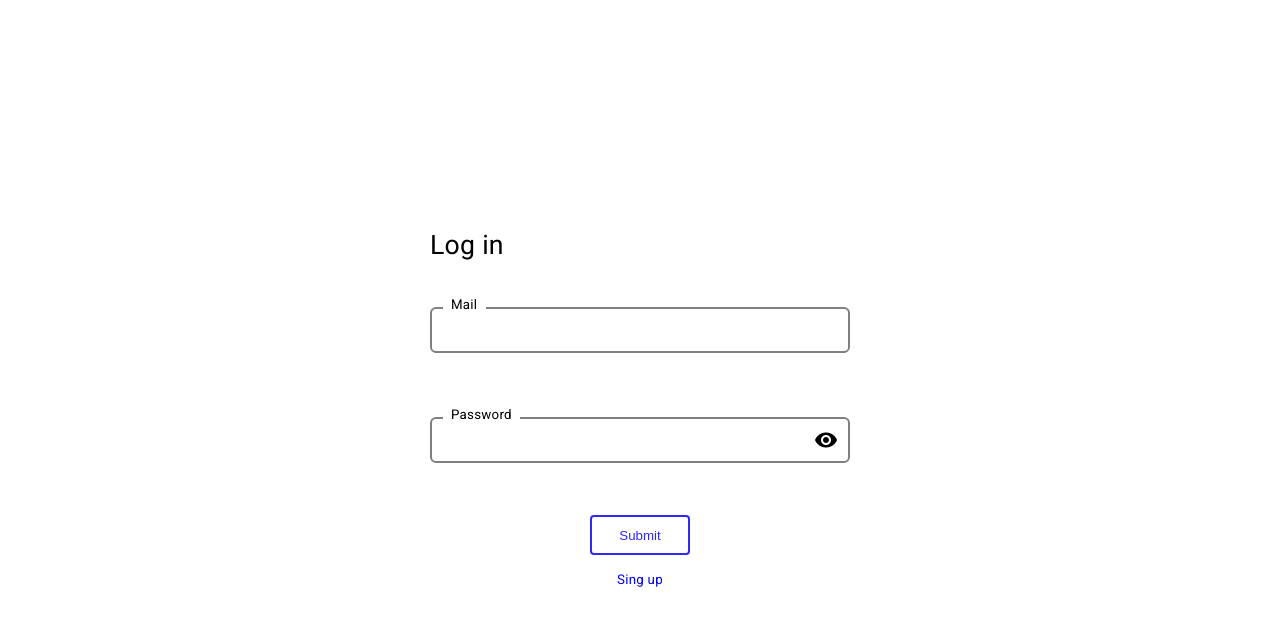
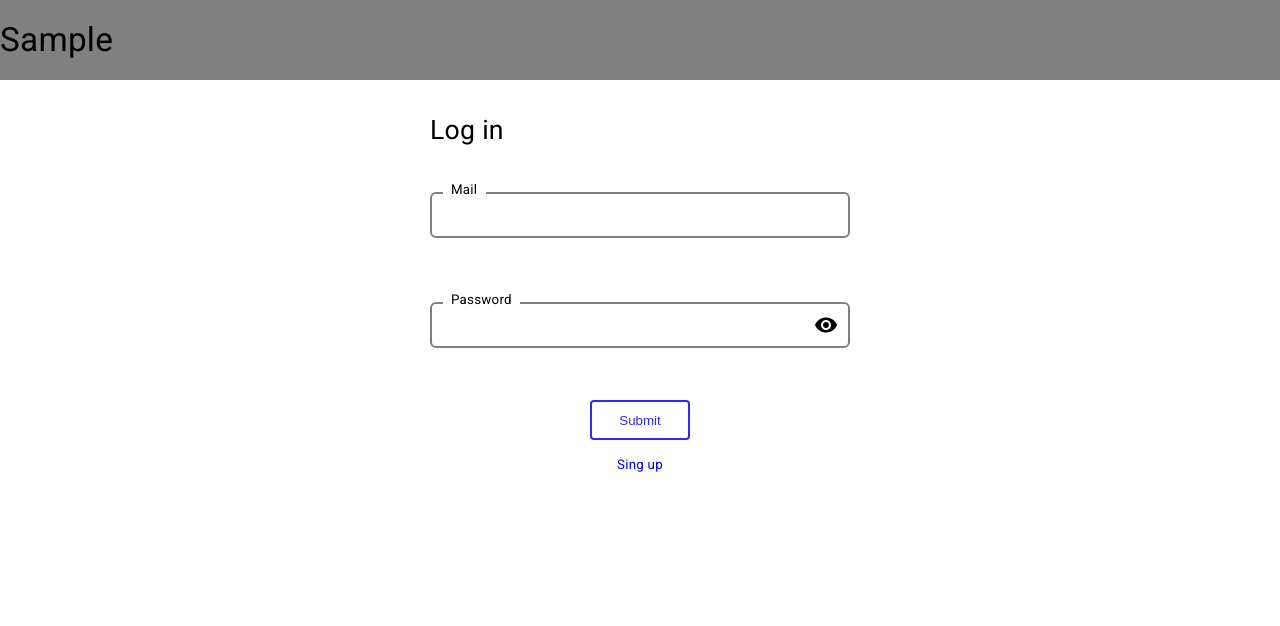
Before and after one commit to yuto-miyoshi/login, an Angular app in the folder frontend/: page / in a window 1280 px wide. Shown: the top 626 px of the page. Built offline with nearby package versions, Linux system fonts and the light colour scheme.

Commit message:
ADD：トップページのスタイルを導入

```diff
--- a/frontend/src/app/app.component.html
+++ b/frontend/src/app/app.component.html
@@ -1,3 +1,7 @@
+<div class="header">
+  <div class="title">Sample</div>
+</div>
+
 <div class="content">
   <router-outlet></router-outlet>
 </div>
--- a/frontend/src/app/app.component.scss
+++ b/frontend/src/app/app.component.scss
@@ -1,9 +1,39 @@
+$header-side-padding: 30px;
+
 :host {
+  /** self skeleton */
+  width: 100%;
+  height: 100vh;
+
+  /** skeleton for child */
   display: flex;
   flex-direction: column;
   align-items: center;
 }
 
+.header {
+  /** self skeleton */
+  width: 100%;
+  height: 10vh;
+  // padding: 0 $header-side-padding;
+
+  /** self design */
+  background-color: gray;
+
+  /** skeleton for child */
+  display: flex;
+  flex-direction: row;
+  align-items: center;
+
+  /** child */
+  > .title {
+    /** self design */
+    font-size: 2.5rem;
+  }
+}
+
 .content {
+  /** self skeleton */
   width: 420px;
+  height: 90vh;
 }
--- a/frontend/src/app/login/login.component.scss
+++ b/frontend/src/app/login/login.component.scss
@@ -1,6 +1,5 @@
 :host {
   width: 100%;
-  height: 100vh;
 
   display: flex;
   flex-direction: column;
--- a/frontend/src/app/signup/signup.component.scss
+++ b/frontend/src/app/signup/signup.component.scss
@@ -1,6 +1,5 @@
 :host {
   width: 100%;
-  height: 100vh;
 
   display: flex;
   flex-direction: column;
```
